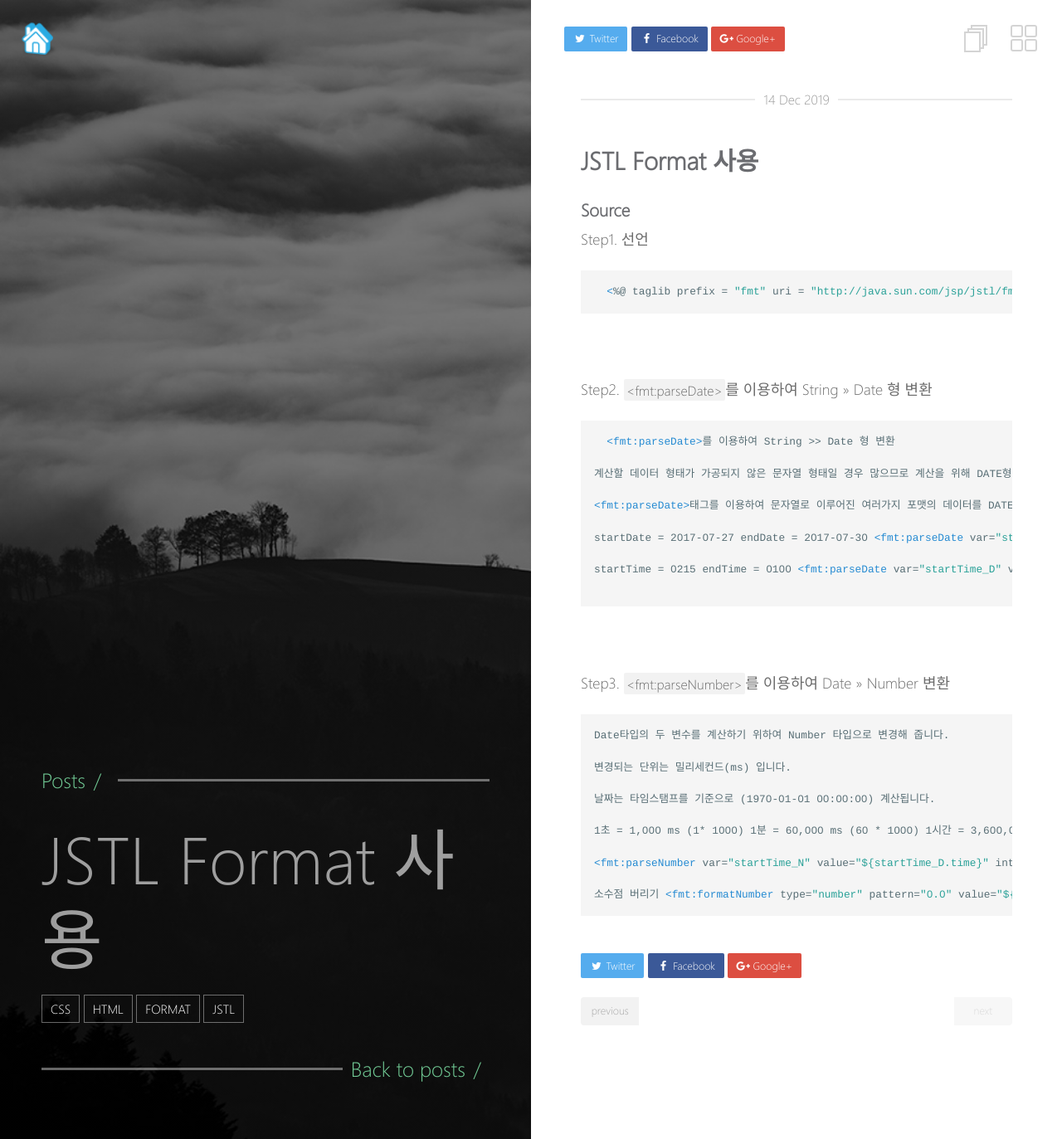
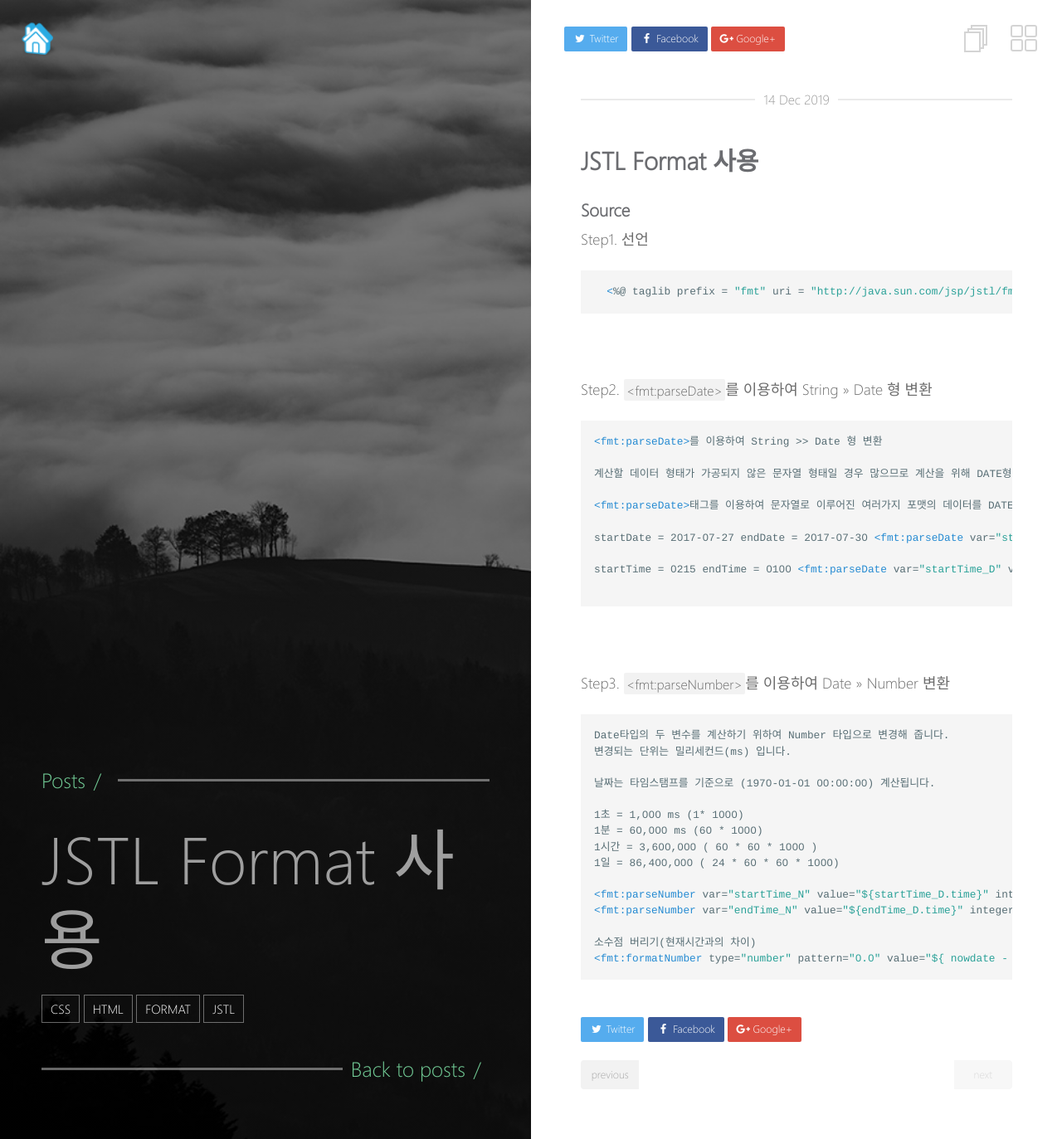
Before and after one commit to songchimin/songchimin, a Jekyll site: the page built from _posts/2019-12-14-JSTL-Format.md, in a window 1280 px wide. Shown: the whole page at 83% size. Built offline with Jekyll 4.4.1, drawn with Linux system fonts in a browser that asks for light colours.

Commit message:
수정완료

````diff
--- a/_posts/2019-12-14-JSTL-Format.md
+++ b/_posts/2019-12-14-JSTL-Format.md
@@ -23,7 +23,7 @@ Step1. 선언
 
 Step2. `<fmt:parseDate>`를 이용하여 String >> Date 형 변환
 ```html
-  <fmt:parseDate>를 이용하여 String >> Date 형 변환
+<fmt:parseDate>를 이용하여 String >> Date 형 변환
 
 계산할 데이터 형태가 가공되지 않은 문자열 형태일 경우 많으므로 계산을 위해 DATE형으로 변환 시켜 줍니다.
 
@@ -40,14 +40,18 @@ startTime = 0215 endTime = 0100 <fmt:parseDate var="startTime_D" value="${startT
 Step3. `<fmt:parseNumber>`를 이용하여 Date >> Number 변환
 ```html
 Date타입의 두 변수를 계산하기 위하여 Number 타입으로 변경해 줍니다.
-
 변경되는 단위는 밀리세컨드(ms) 입니다.
 
 날짜는 타임스탬프를 기준으로 (1970-01-01 00:00:00) 계산됩니다.
 
-1초 = 1,000 ms (1* 1000) 1분 = 60,000 ms (60 * 1000) 1시간 = 3,600,000 ( 60 * 60 * 1000 ) 1일 = 86,400,000 ( 24 * 60 * 60 * 1000)
+1초 = 1,000 ms (1* 1000)
+1분 = 60,000 ms (60 * 1000)
+1시간 = 3,600,000 ( 60 * 60 * 1000 )
+1일 = 86,400,000 ( 24 * 60 * 60 * 1000)
 
-<fmt:parseNumber var="startTime_N" value="${startTime_D.time}" integerOnly="true" /> 8100000 <fmt:parseNumber var="endTime_N" value="${endTime_D.time}" integerOnly="true"/> 3600000
+<fmt:parseNumber var="startTime_N" value="${startTime_D.time}" integerOnly="true" />
+<fmt:parseNumber var="endTime_N" value="${endTime_D.time}" integerOnly="true"/>
 
-소수점 버리기 <fmt:formatNumber type="number" pattern="0.0" value="${ nowdate - strDate) / (endDate - strDate * 100}"/>
+소수점 버리기(현재시간과의 차이)
+<fmt:formatNumber type="number" pattern="0.0" value="${ nowdate - strDate) / (endDate - strDate * 100}"/>
 ```
````
